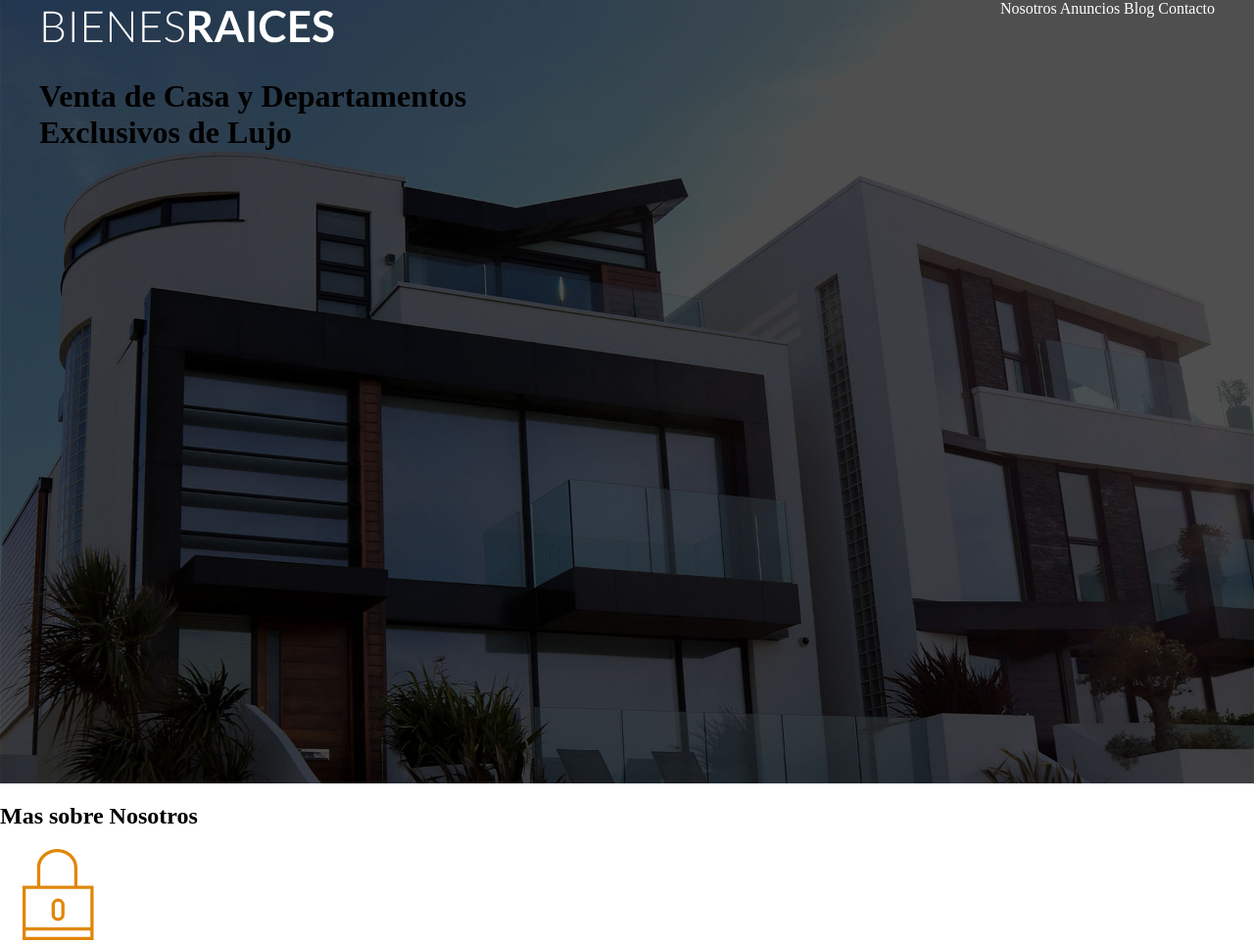
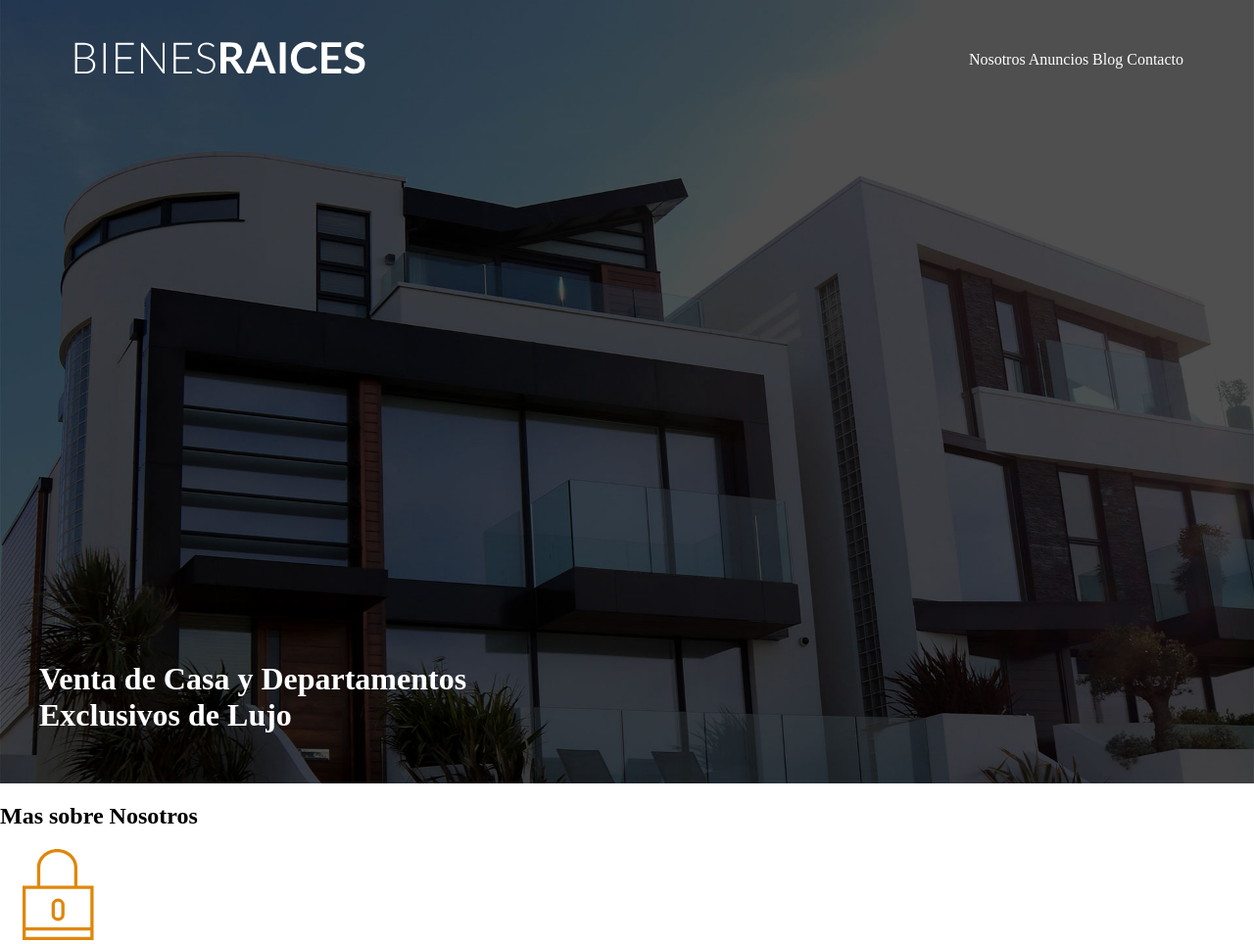
Before and after one commit to Tanodam/clases_prog_lab3, a PHP site: page / in a window 1280 px wide. Shown: the top 964 px of the page at 98% size. Run offline with PHP 8.4, Linux system fonts and the light colour scheme.

Commit message:
clase 3 - comienzo css

```diff
--- a/Practica bienes raices/css/estilos.css
+++ b/Practica bienes raices/css/estilos.css
@@ -1,3 +1,7 @@
+.body{
+font-family: "Lato", "sans-serif";
+}
+
 .site-header{
     background-image: url("../imgBienesRaices/img/header.jpg");
 
@@ -6,24 +10,45 @@
     background-position: center center;
 
     background-size: cover;
+
 }
+.site-header h1{
+    color: white;
+    padding-bottom: 30px;
+    max-width: 600px;
 
+}
 .contenido-header{
     height: 100%;
+    display: flex;
+    flex-direction: column;
+    justify-content: space-between;
+
 }
 
 .barra{
     display: flex;
     justify-content: space-between;
+    align-items: center;
+    padding: 2rem;/* REM = 16 px */
 
 }
 
 .navegacion a{
     text-decoration: none;
     color: white;
+    margin: right 10px;
 }
 
 .contenedor{
     max-width: 1200px;
     margin: 0 auto;
 }
+
+.navegacion a:last-of-type{
+    margin-right: 0;
+}
+
+.navegacion a:hover{
+    color: darkgreen;
+}
```
